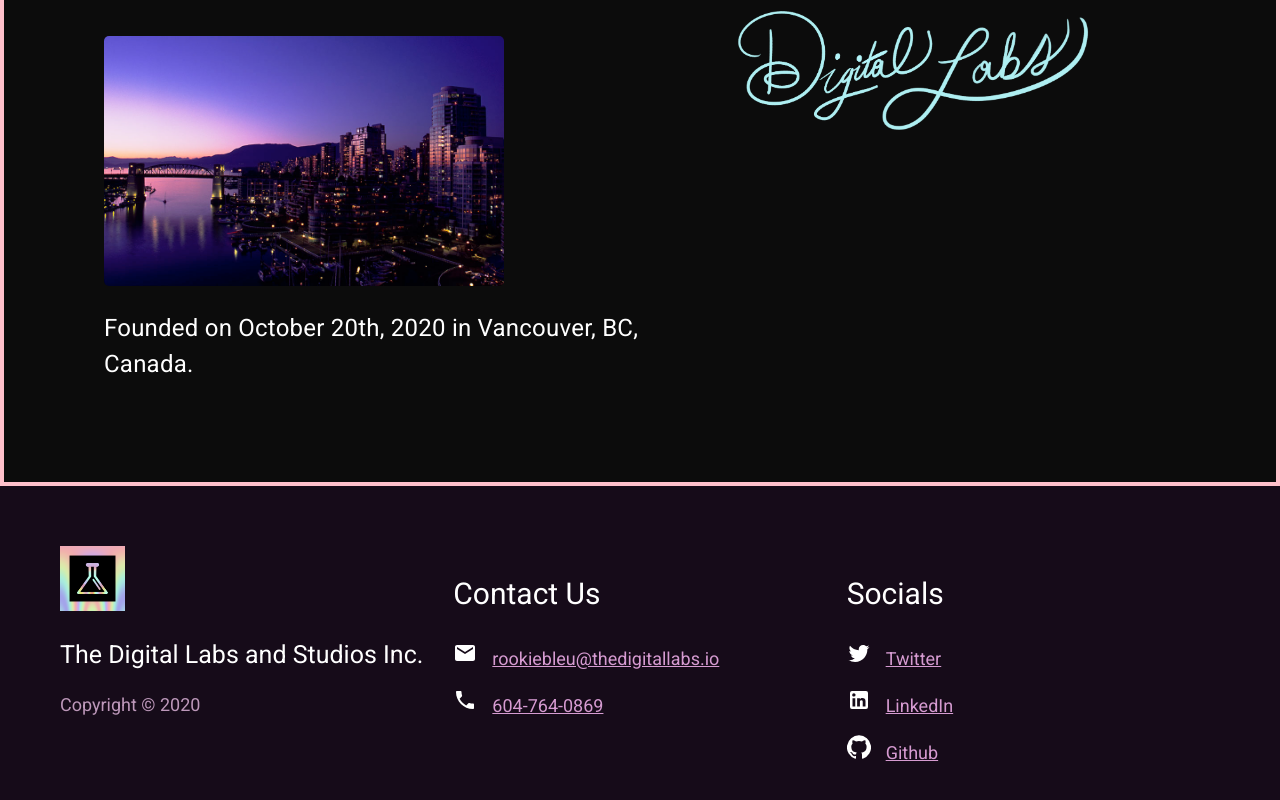
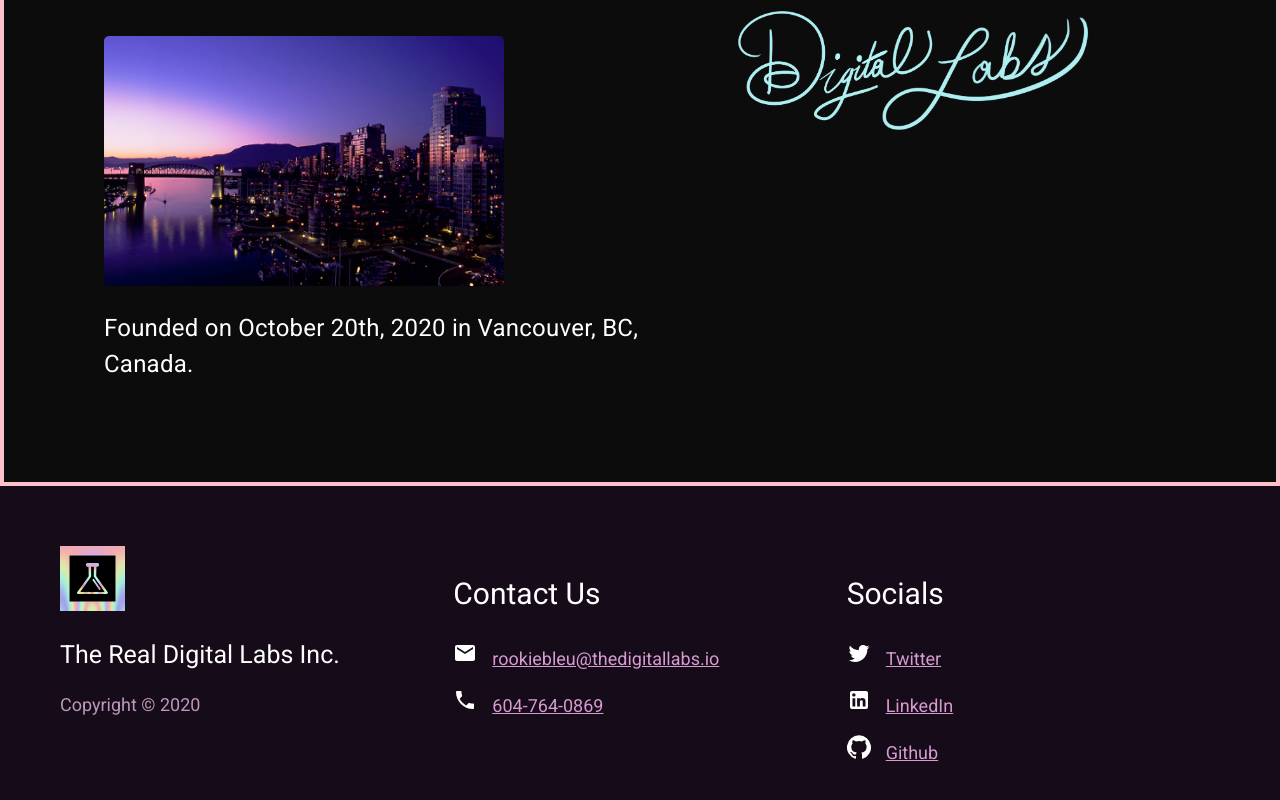
Before and after one commit to the-digital-labs/thedigitallabs.io, a React (Create React App) app: page / in a window 1280 px wide. Shown: the part 6803-7603 px from the top of the page. Built offline with nearby package versions, Linux system fonts and the light colour scheme.

Commit message:
update copyright

```diff
--- a/src/components/Footer.js
+++ b/src/components/Footer.js
@@ -55,7 +55,7 @@ const Footer = (props) => {
       <Grid container>
         <Grid item lg={4} md={4} sm={12} xs={12} className={classes.gridItem}>
           <img src={logo} className={classes.logo} alt="footer-logo" />
-          <p className={classes.brand + ' footer-brand'}>The Digital Labs and Studios Inc.</p>
+          <p className={classes.brand + ' footer-brand'}>The Real Digital Labs Inc.</p>
           <p className={classes.copyright}>Copyright &copy; 2020</p>
         </Grid>
         <Grid item lg={4} md={4} sm={12} xs={12} className={classes.gridItem}>
```
